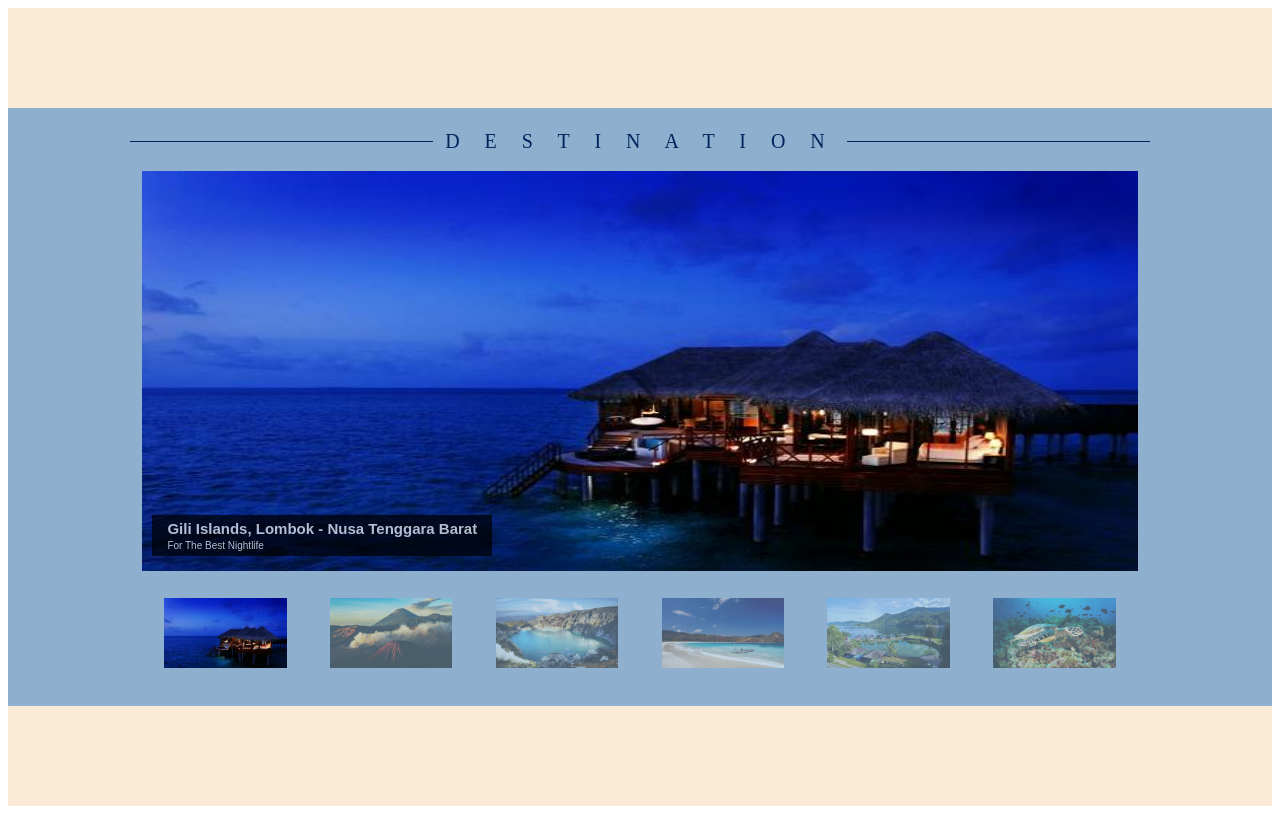
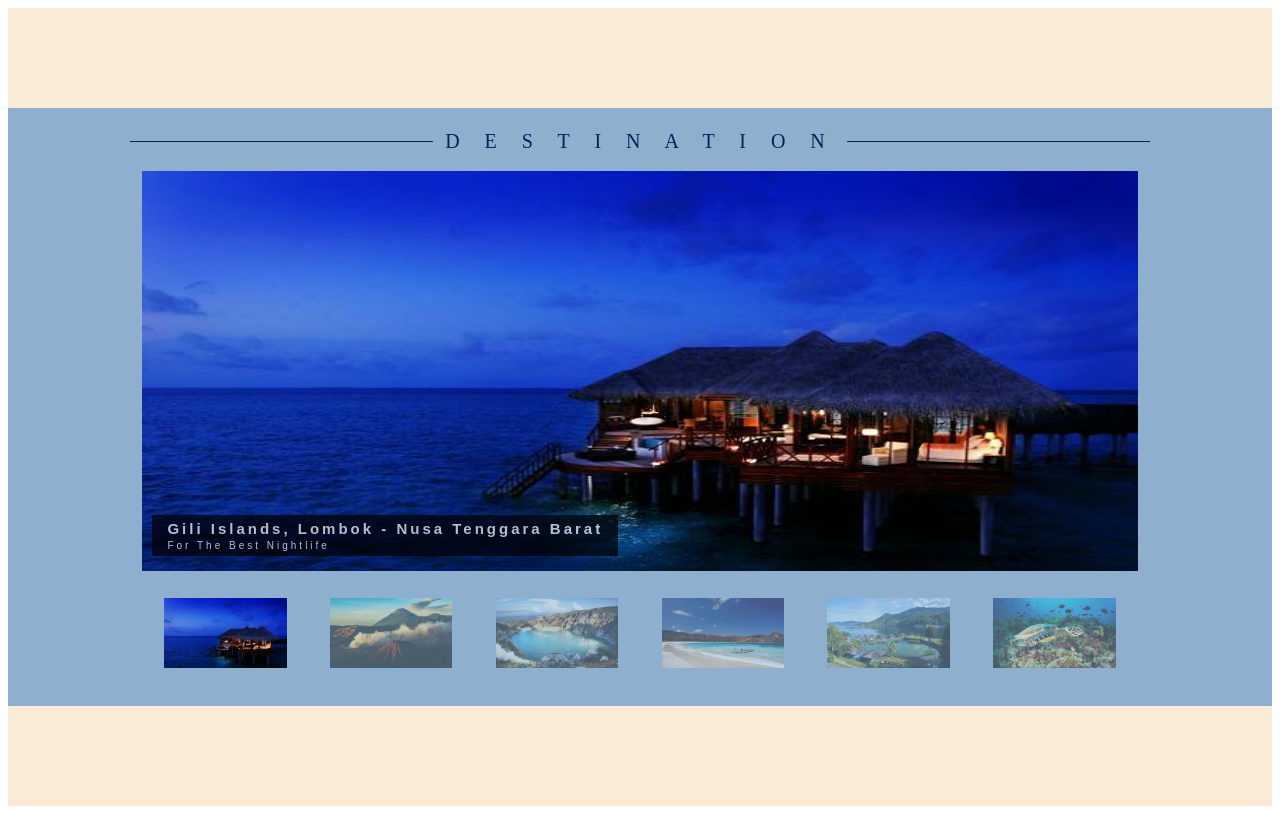
Before and after one commit to retiasryn/project1, a plain HTML site: page index.html in a window 1280 px wide. Drawn offline with Linux system fonts and the light colour scheme.

Commit message:
Update stylesheet.css

```diff
--- a/stylesheet.css
+++ b/stylesheet.css
@@ -49,6 +49,7 @@ fieldset legend {
     margin-left: 10px;
     float: left;
     bottom: 15px;
+    letter-spacing: 3px;
     color: #fff!important;
     opacity: 0.7;
     background-color: #000!important;
@@ -73,13 +74,11 @@ fieldset legend {
 
 #list
 
-/* Style the buttons */
 .list-hover-opacity-off {
     opacity: 0.5;
     cursor: pointer;
   }
 
-  /* Style the active class, and buttons on mouse-over */
 .list-hover-opacity-off:hover {
     opacity: 0.5;
     border: 1px solid #01245c;
@@ -114,5 +113,4 @@ fieldset legend {
     width: 100%;
     height: 70px;
     cursor: pointer;
-
 }
```
